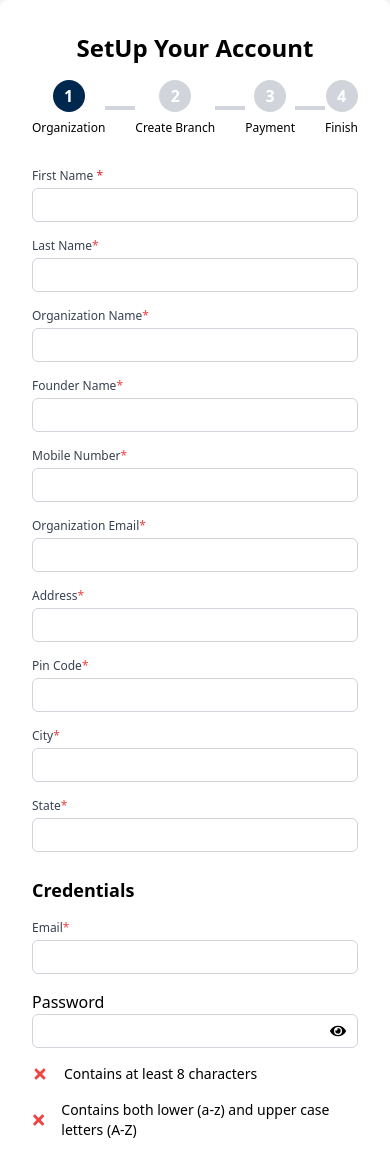
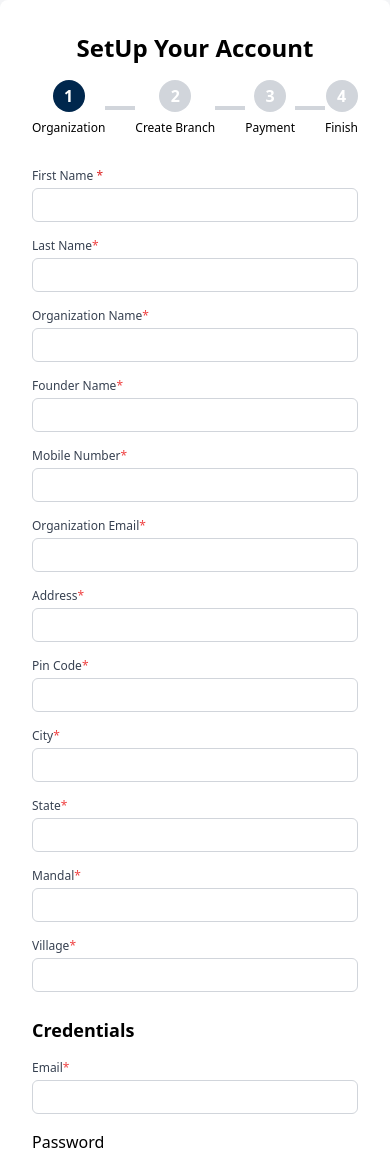
Before and after one commit to QubicGen11/SMS, a React (Vite) app: page /setup in a window 390 px wide. Shown: the top 1152 px of the page. Built offline with nearby package versions, Linux system fonts and the light colour scheme.

Commit message:
Added the pincode

```diff
--- a/src/Components/Setup Components/Setup.jsx
+++ b/src/Components/Setup Components/Setup.jsx
@@ -19,6 +19,8 @@ const Setup = () => {
     city: '',
     state: '',
     pinCode: '',
+    mandal: '',
+    village: '',
     credentialsEmail: '',
     password: '',
   });
@@ -54,12 +56,14 @@ const Setup = () => {
       const response = await axios.get(`https://api.postalpincode.in/pincode/${pincode}`);
       const data = response.data[0];
       if (data.Status === 'Success') {
-        const { State, District } = data.PostOffice[0];
+        const { State, District, Name ,Block} = data.PostOffice[0];
         setFormData({
           ...formData,
           pinCode: pincode,
           state: State,
           city: District,
+          mandal: Block, // Assuming mandal is the same as District
+          village: Name, // Assuming village is the same as Name
         });
       } else {
         toast.error('Invalid Pincode');
@@ -128,6 +132,8 @@ const Setup = () => {
         city: formData.city,
         state: formData.state,
         pinCode: formData.pinCode,
+        mandal: formData.mandal,
+        village: formData.village,
       };
       localStorage.setItem('branchDetails', JSON.stringify([branchDetails]));
       navigate('/setupthree');
@@ -191,7 +197,6 @@ const Setup = () => {
               />
               {errors.organizationName && <span className="text-red-500 text-xs">{errors.organizationName}</span>}
             </div>
-
             <div>
               <label className="block text-xs md:text-sm font-medium text-gray-700">Founder Name<span className='text-red-500'>*</span></label>
               <input
@@ -269,7 +274,28 @@ const Setup = () => {
               />
               {errors.state && <span className="text-red-500 text-xs">{errors.state}</span>}
             </div>
-
+            <div>
+              <label className="block text-xs md:text-sm font-medium text-gray-700">Mandal<span className='text-red-500'>*</span></label>
+              <input
+                type="text"
+                name="mandal"
+                className="mt-1 block w-full p-1 md:p-2 border border-gray-300 rounded-md"
+                value={formData.mandal}
+                onChange={handleChange}
+              />
+              {errors.mandal && <span className="text-red-500 text-xs">{errors.mandal}</span>}
+            </div>
+            <div>
+              <label className="block text-xs md:text-sm font-medium text-gray-700">Village<span className='text-red-500'>*</span></label>
+              <input
+                type="text"
+                name="village"
+                className="mt-1 block w-full p-1 md:p-2 border border-gray-300 rounded-md"
+                value={formData.village}
+                onChange={handleChange}
+              />
+              {errors.village && <span className="text-red-500 text-xs">{errors.village}</span>}
+            </div>
             <div className="col-span-1 md:col-span-2 mt-2 md:mt-4">
               <h2 className="text-lg md:text-xl font-bold">Credentials</h2>
             </div>
@@ -318,6 +344,7 @@ const Setup = () => {
           </form>
         </div>
       </div>
+      <ToastContainer />
     </div>
   );
 };
--- a/src/Components/Setup Components/Setup_three.jsx
+++ b/src/Components/Setup Components/Setup_three.jsx
@@ -2,7 +2,6 @@ import React, { useState, useEffect } from 'react';
 import { Link } from 'react-router-dom';
 import Modal from '../Modal Components/Modal'; // Adjust the path if necessary
 import StepIndicator from './StepIndicator';
-
 const SetupThree = () => {
   const steps = ['Organization', 'Create Branch', 'Payment', 'Finish'];
   const currentStep = 1; // Set this dynamically as per your logic
@@ -18,6 +17,8 @@ const SetupThree = () => {
     city: '',
     state: '',
     pinCode: '',
+    mandal: '',
+    village: '',
   });
   const [errors, setErrors] = useState({});
 
@@ -32,16 +33,29 @@ const SetupThree = () => {
     const { name, value } = e.target;
     setFormData({ ...formData, [name]: value });
 
-    // Fetch city and state when pinCode changes
+    // Fetch city, state, mandal, and village when pinCode changes
     if (name === 'pinCode' && value.length === 6) {
       fetch(`https://api.postalpincode.in/pincode/${value}`)
         .then(response => response.json())
         .then(data => {
           if (data[0].Status === 'Success') {
-            const { State, District } = data[0].PostOffice[0];
-            setFormData({ ...formData, state: State, city: District, pinCode: value });
+            const { State, District, Block, Name } = data[0].PostOffice[0];
+            setFormData({
+              ...formData,
+              state: State,
+              city: District,
+              mandal: Block,
+              village: Name,
+              pinCode: value,
+            });
           } else {
-            setFormData({ ...formData, state: '', city: '' });
+            setFormData({
+              ...formData,
+              state: '',
+              city: '',
+              mandal: '',
+              village: '',
+            });
           }
         });
     }
@@ -54,24 +68,24 @@ const SetupThree = () => {
 
   const validateForm = () => {
     let formErrors = {};
-    if (!formData.branchName) formErrors.branchName = "Branch Name is required";
+    if (!formData.branchName) formErrors.branchName = 'Branch Name is required';
     if (!formData.mobileNumber) {
-      formErrors.mobileNumber = "Mobile Number is required";
+      formErrors.mobileNumber = 'Mobile Number is required';
     } else if (!/^\d{10}$/.test(formData.mobileNumber)) {
-      formErrors.mobileNumber = "Mobile Number is invalid";
+      formErrors.mobileNumber = 'Mobile Number is invalid';
     }
     if (!formData.email) {
-      formErrors.email = "Email is required";
+      formErrors.email = 'Email is required';
     } else if (!/\S+@\S+\.\S+/.test(formData.email)) {
-      formErrors.email = "Email is invalid";
+      formErrors.email = 'Email is invalid';
     }
-    if (!formData.address) formErrors.address = "Address is required";
-    if (!formData.city) formErrors.city = "City is required";
-    if (!formData.state) formErrors.state = "State is required";
+    if (!formData.address) formErrors.address = 'Address is required';
+    if (!formData.city) formErrors.city = 'City is required';
+    if (!formData.state) formErrors.state = 'State is required';
     if (!formData.pinCode) {
-      formErrors.pinCode = "Pin Code is required";
+      formErrors.pinCode = 'Pin Code is required';
     } else if (!/^\d{6}$/.test(formData.pinCode)) {
-      formErrors.pinCode = "Pin Code is invalid";
+      formErrors.pinCode = 'Pin Code is invalid';
     }
     return formErrors;
   };
@@ -100,6 +114,8 @@ const SetupThree = () => {
         city: '',
         state: '',
         pinCode: '',
+        mandal: '',
+        village: '',
       });
       setShowModal(false);
     } else {
@@ -149,7 +165,7 @@ const SetupThree = () => {
               <tbody>
                 {branchDetails.map((branch, index) => (
                   <tr key={index}>
-                    <td className="py-2 px-4 border-b text-center">{index+1}</td>
+                    <td className="py-2 px-4 border-b text-center">{index + 1}</td>
                     <td className="py-2 px-4 border-b text-center">{branch.branchName}</td>
                     <td className="py-2 px-4 border-b text-center">{branch.city}</td>
                     <td className="py-2 px-4 border-b text-center">
@@ -200,7 +216,7 @@ const SetupThree = () => {
               onChange={handleInputChange}
               className="mt-1 block w-full p-2 border border-gray-300 rounded-md bg-blue-100"
             />
-            {errors.mobileNumber && <span className="text-red-500 text-xs">{errors.mobileNumber}</span>}
+                       {errors.mobileNumber && <span className="text-red-500 text-xs">{errors.mobileNumber}</span>}
           </div>
           <div>
             <label className="block text-sm font-medium text-gray-700">Email</label>
@@ -239,6 +255,30 @@ const SetupThree = () => {
             {errors.pinCode && <span className="text-red-500 text-xs">{errors.pinCode}</span>}
           </div>
           <div>
+            <label className="block text-sm font-medium text-gray-700">Village</label>
+            <input
+              type="text"
+              name="village"
+              placeholder="Enter Village"
+              value={formData.village}
+              onChange={handleInputChange}
+              className="mt-1 block w-full p-2 border border-gray-300 rounded-md bg-blue-100"
+            />
+            {errors.village && <span className="text-red-500 text-xs">{errors.village}</span>}
+          </div>
+          <div>
+            <label className="block text-sm font-medium text-gray-700">Mandal</label>
+            <input
+              type="text"
+              name="mandal"
+              placeholder="Enter Mandal"
+              value={formData.mandal}
+              onChange={handleInputChange}
+              className="mt-1 block w-full p-2 border border-gray-300 rounded-md bg-blue-100"
+            />
+            {errors.mandal && <span className="text-red-500 text-xs">{errors.mandal}</span>}
+          </div>
+          <div>
             <label className="block text-sm font-medium text-gray-700">City</label>
             <input
               type="text"
@@ -263,6 +303,7 @@ const SetupThree = () => {
             {errors.state && <span className="text-red-500 text-xs">{errors.state}</span>}
           </div>
 
+
         </form>
         <div className="text-right mt-4">
           <button className="bg-blue-500 text-white px-4 py-2 rounded-md" onClick={handleSave}>
```
